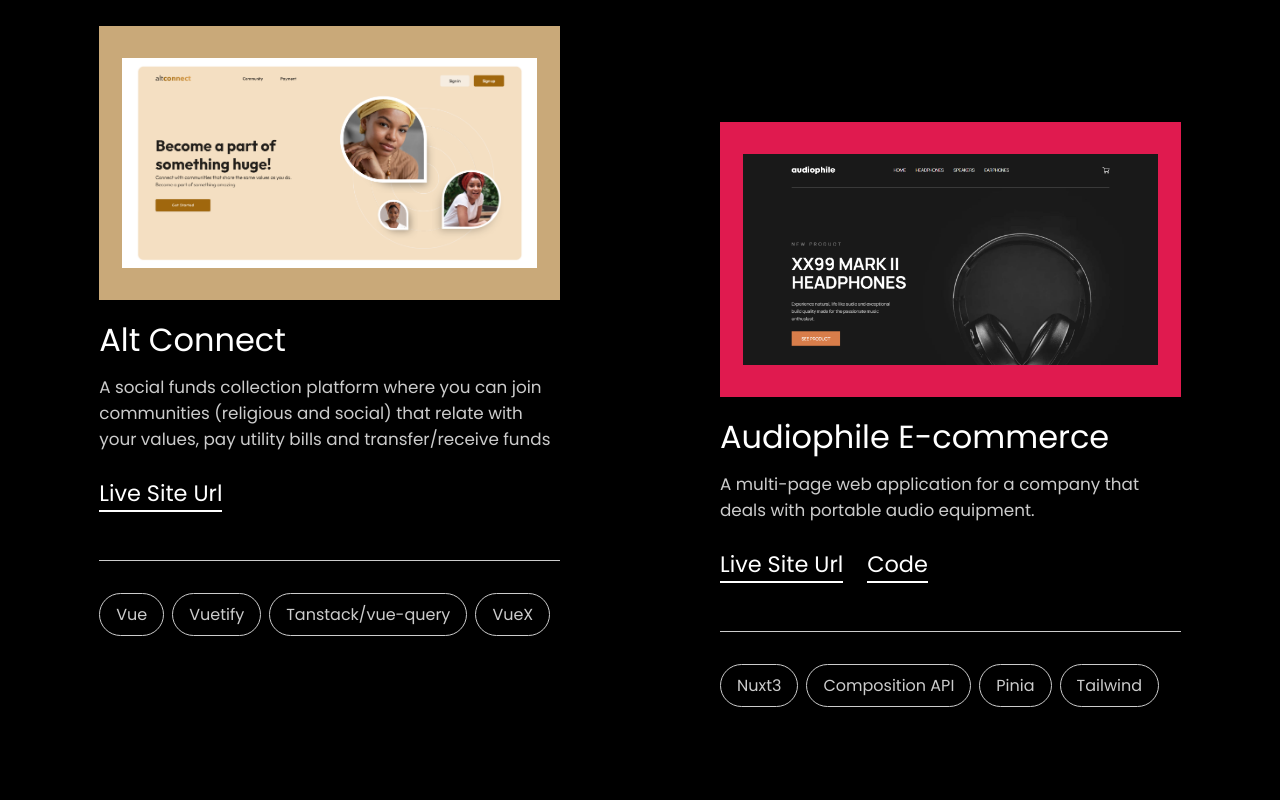
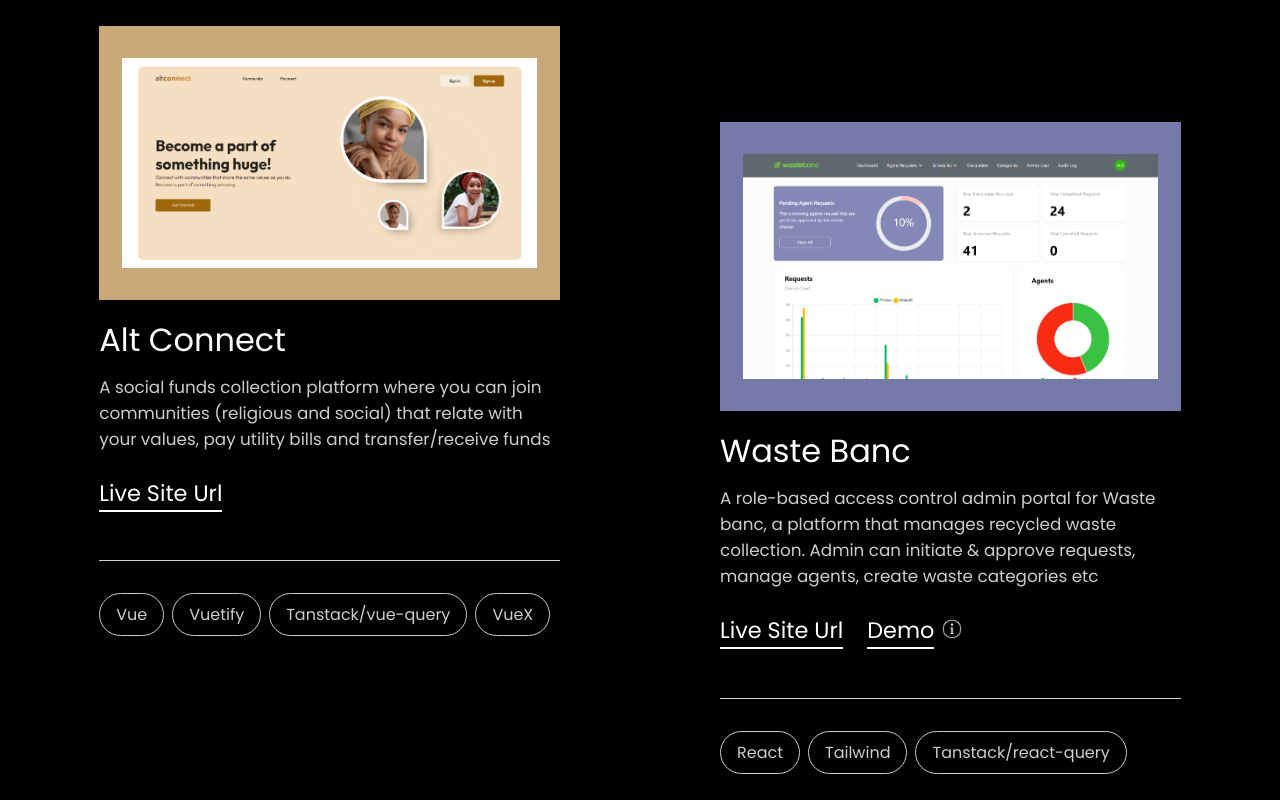
Before and after one commit to toriola998/TFO, a website with bundled scripts: page index.html in a window 1280 px wide. Shown: the part 1300-2100 px from the top of the page. Built offline with nearby package versions, Linux system fonts and the light colour scheme; files whose address does not match are found by name.

Commit message:
ADD: added waste banc

```diff
--- a/js/data/portfolio.js
+++ b/js/data/portfolio.js
@@ -9,6 +9,21 @@
         backgroundClass: 'bg0',
         linkToCode: '',
         demoLink: '',
+        demoDescription:
+            'You can watch the demo to explore the features of the entire application without the need to authenticate.',
+        linkLabel: 'Link to Alt Connect web app',
+    },
+    {
+        coverImage: 'waste-banc1.png',
+        name: 'Waste Banc',
+        description: `A role-based access control admin portal for Waste banc, a platform that manages
+         recycled waste collection. Admin can initiate & approve requests, manage agents, create waste categories etc`,
+        projectLink: 'https://admin.wastebanc.ng/',
+        projectStack: ['React', 'Tailwind', 'Tanstack/react-query'],
+        backgroundClass: 'bg-waste-website',
+        linkToCode: '',
+        demoLink:
+            'https://drive.google.com/file/d/1ETvT1Xr4C1sNJyVRsl5NmRmyq8MDSPby/view',
         demoDescription:
             'You can watch the demo to explore the features of the entire application without the need to authenticate.',
         linkLabel: 'Link to Alt Connect web app',
--- a/styles.css
+++ b/styles.css
@@ -285,6 +285,10 @@
 
 .bg-bullet-website {
     background-color: #606c38;
+}
+
+.bg-waste-website {
+    background-color: #7579a8;
 }
 
 .bg2 {
```
Also changed, not shown: assets/projects/waste-banc1.png (added), assets/projects/waste-banc2.png (added).
